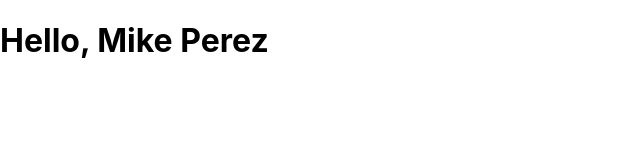
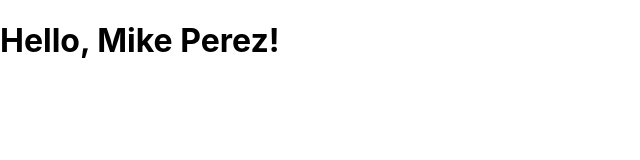
Before and after one commit to kaushikhande/react-prac1, a React (Create React App) app: page / in a window 1280 px wide. Shown: the top 160 px of the page, without its empty margins (0-640 px from the left). Built offline with nearby package versions, Linux system fonts and the light colour scheme.

Commit message:
Pass username to the element.

```diff
--- a/src/index.js
+++ b/src/index.js
@@ -5,7 +5,22 @@
 import * as serviceWorker from './serviceWorker';
 
 const name = 'Mike Perez';
-const element = <h1>Hello, {name}</h1>;
+// const element = <h1>Hello, {name}</h1>;
+
+function formatName(user) {
+  return user.firstName + ' ' + user.lastName;
+}
+
+const user = {
+  firstName: 'Mike',
+  lastName: 'Perez',
+}
+
+const element = (
+  <h1>
+    Hello, {formatName(user)}!
+  </h1>
+);
 
 ReactDOM.render(
   element,
```
